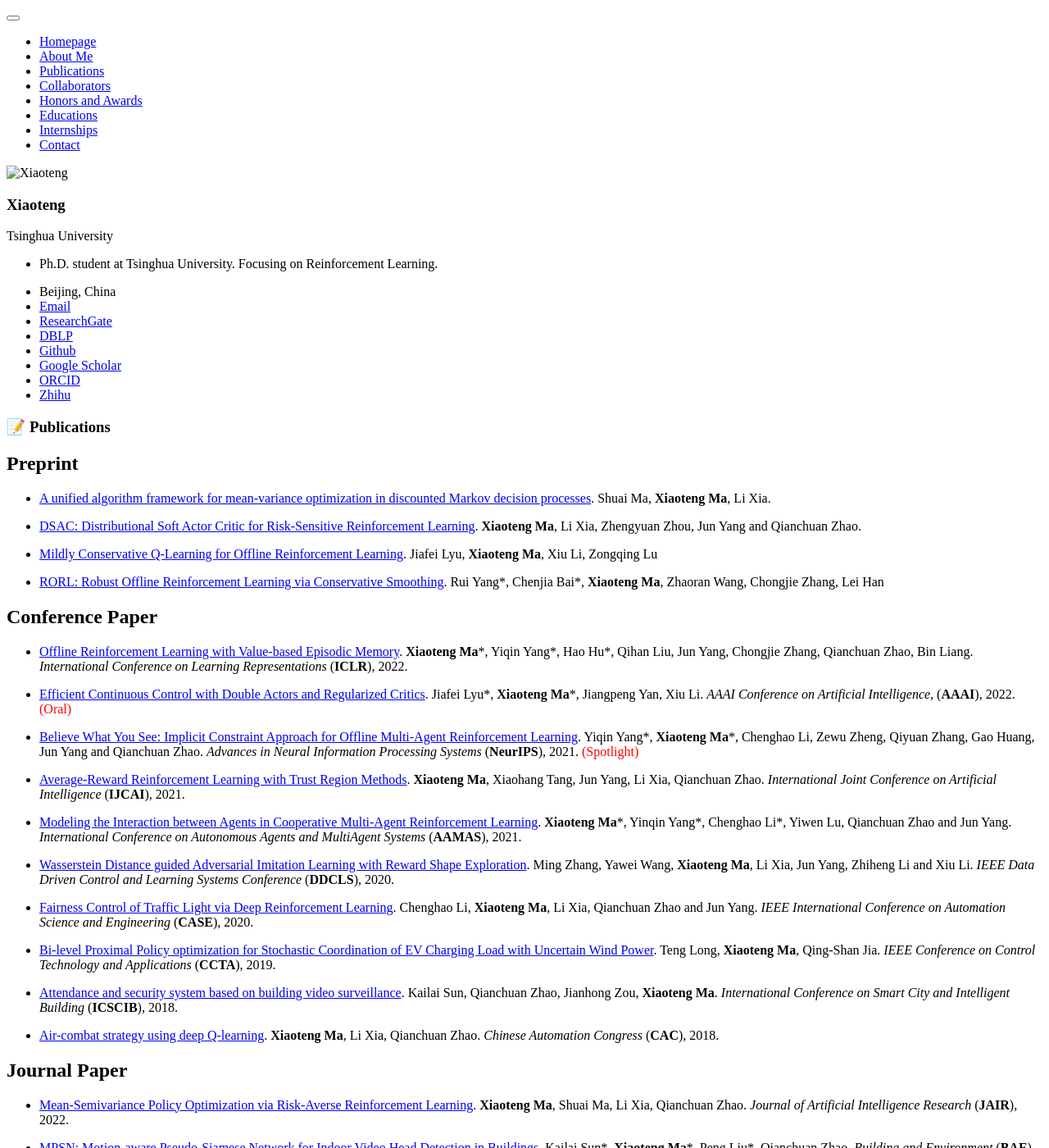
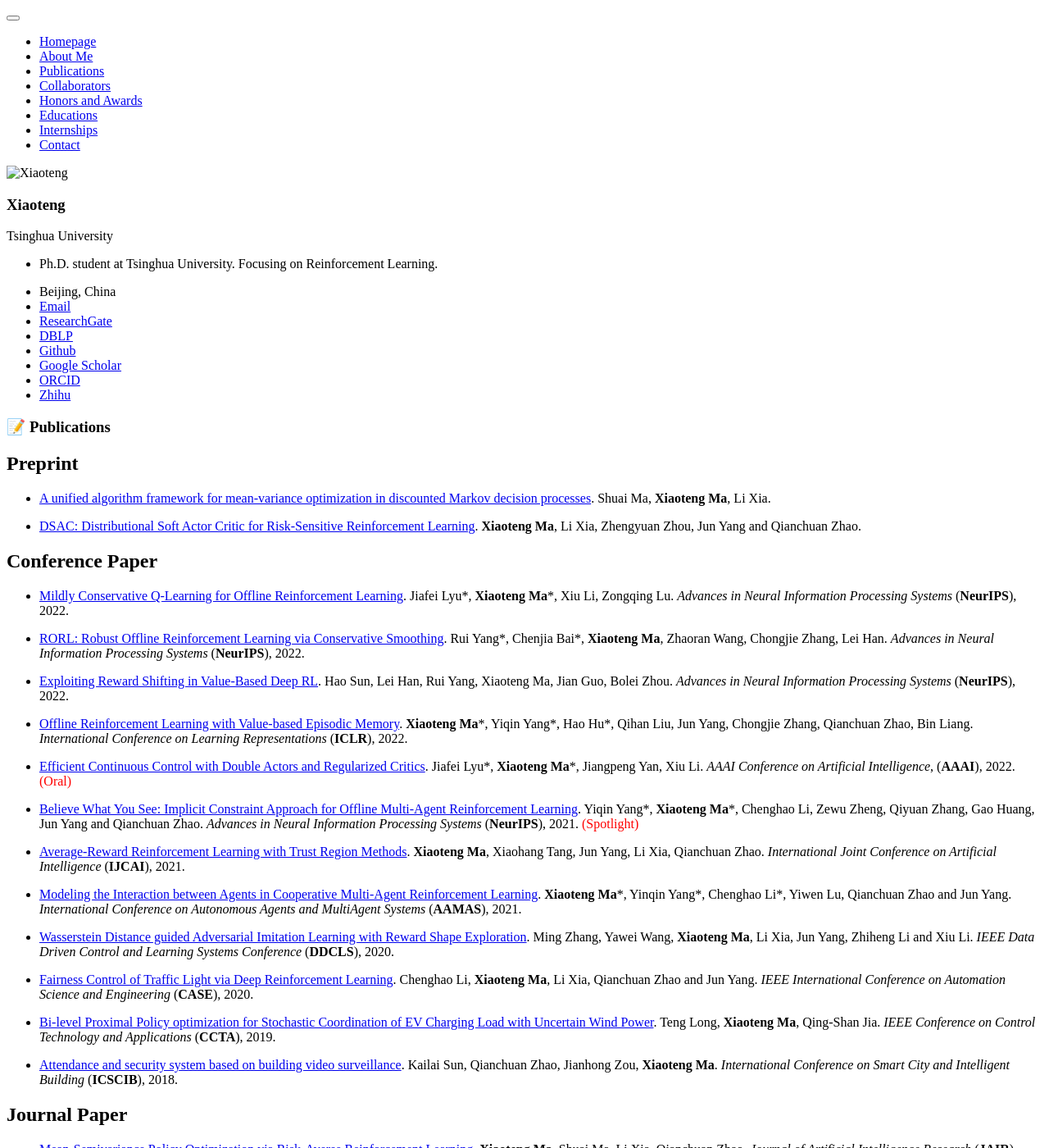
Before and after one commit to xtma/xtma.github.io, a Jekyll site: the page built from _pages/includes/pub.md, in a window 1280 px wide and 1400 px high. Shown: the whole window at 82% size. Built offline with Jekyll 4.4.1, drawn with Linux system fonts in a browser that asks for light colours; our own code applies the rules of GitHub Pages for plain Markdown files.

Commit message:
Update publications.

```diff
--- a/_pages/includes/pub.md
+++ b/_pages/includes/pub.md
@@ -5,11 +5,17 @@
 
 - [DSAC: Distributional Soft Actor Critic for Risk-Sensitive Reinforcement Learning](https://arxiv.org/pdf/2004.14547.pdf). **Xiaoteng Ma**, Li Xia, Zhengyuan Zhou, Jun Yang and Qianchuan Zhao.
 
-- [Mildly Conservative Q-Learning for Offline Reinforcement Learning](https://arxiv.org/abs/2206.04745). Jiafei Lyu, **Xiaoteng Ma**, Xiu Li, Zongqing Lu
-
-- [RORL: Robust Offline Reinforcement Learning via Conservative Smoothing](https://arxiv.org/pdf/2206.02829.pdf). Rui Yang\*, Chenjia Bai\*, **Xiaoteng Ma**, Zhaoran Wang, Chongjie Zhang, Lei Han
 
 ## Conference Paper
+- [Mildly Conservative Q-Learning for Offline Reinforcement Learning](https://arxiv.org/abs/2206.04745). Jiafei Lyu\*, **Xiaoteng Ma**\*, Xiu Li, Zongqing Lu. *Advances in Neural Information
+Processing Systems* (**NeurIPS**), 2022.
+
+- [RORL: Robust Offline Reinforcement Learning via Conservative Smoothing](https://arxiv.org/pdf/2206.02829.pdf). Rui Yang\*, Chenjia Bai\*, **Xiaoteng Ma**, Zhaoran Wang, Chongjie Zhang, Lei Han. *Advances in Neural Information
+Processing Systems* (**NeurIPS**), 2022.
+
+- [Exploiting Reward Shifting in Value-Based Deep RL](https://arxiv.org/pdf/2209.07288.pdf). Hao Sun, Lei Han, Rui Yang, Xiaoteng Ma, Jian Guo, Bolei Zhou. *Advances in Neural Information
+Processing Systems* (**NeurIPS**), 2022.
+
 - [Offline Reinforcement Learning with Value-based Episodic Memory](https://arxiv.org/pdf/2110.09796.pdf). **Xiaoteng Ma**\*, Yiqin Yang\*, Hao Hu\*, Qihan Liu, Jun Yang, Chongjie Zhang, Qianchuan Zhao, Bin Liang. *International Conference on Learning Representations* (**ICLR**), 2022.
 
 - [Efficient Continuous Control with Double Actors and Regularized Critics](https://arxiv.org/pdf/2106.03050.pdf). Jiafei Lyu\*, **Xiaoteng Ma**\*, Jiangpeng Yan, Xiu Li. *AAAI Conference on Artificial Intelligence*, (**AAAI**), 2022. <span style="color:red">(Oral)</span>
@@ -29,7 +35,6 @@ Processing Systems* (**NeurIPS**), 2021. <span style="color:red">(Spotlight)</sp
 
 - [Attendance and security system based on building video surveillance](https://drive.google.com/file/d/15HeVSLDb8vI0WaSrlMJJu7kj2qGIlVk4/view). Kailai Sun, Qianchuan Zhao, Jianhong Zou, **Xiaoteng Ma**. *International Conference on Smart City and Intelligent Building* (**ICSCIB**), 2018.
 
-- [Air-combat strategy using deep Q-learning](https://ieeexplore.ieee.org/document/8623434). **Xiaoteng Ma**, Li Xia, Qianchuan Zhao. *Chinese Automation Congress* (**CAC**), 2018.
 
 ## Journal Paper
 - [Mean-Semivariance Policy Optimization via Risk-Averse Reinforcement Learning](https://arxiv.org/abs/2206.07376). **Xiaoteng Ma**, Shuai Ma, Li Xia, Qianchuan Zhao. *Journal of Artificial Intelligence Research* (**JAIR**), 2022.
```
